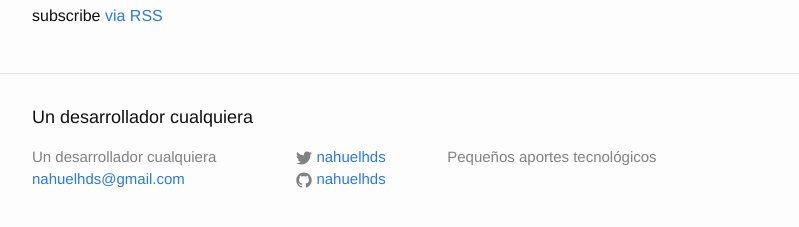
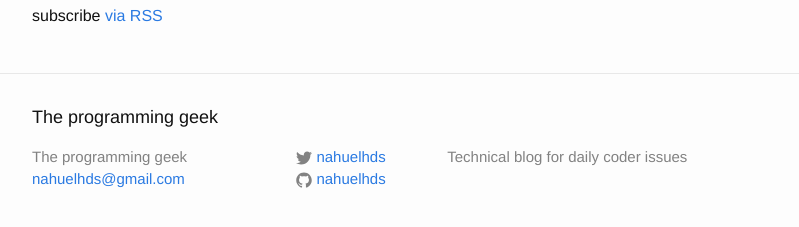
Before and after one commit to nahuelhds/nahuelhds.github.io, a Jekyll site: the page built from index.html, in a window 1280 px wide and 900 px high, scrolled down 11036 px. Shown: the part 649-876 px from the top of the window, without its empty margins (238-1037 px from the left). Built offline with Jekyll 4.4.1, drawn with Linux system fonts in a browser that asks for light colours; some of the changed text lies outside the part shown.

Commit message:
Titulo, descripción y zona horaria

```diff
--- a/_config.yml
+++ b/_config.yml
@@ -1,7 +1,7 @@
 # Site settings
-title: "Un desarrollador cualquiera"
+title: "The programming geek"
 email: "nahuelhds@gmail.com"
-description: "Pequeños aportes tecnológicos"
+description: "Technical blog for daily coder issues"
 
 baseurl: ""
 url: "https://nahuelhds.dev"
@@ -10,7 +10,7 @@ twitter_username: "nahuelhds"
 github_username:  "nahuelhds"
 instagram_username: "nahuelhds"
 
-timezone: "America/Argentina/Buenos_Aires"
+timezone: "America/Montevideo"
 
 # Build settings
 markdown: "kramdown"
```
